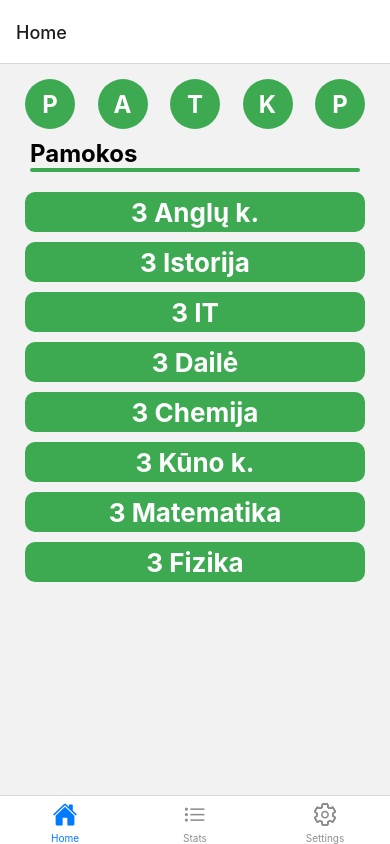
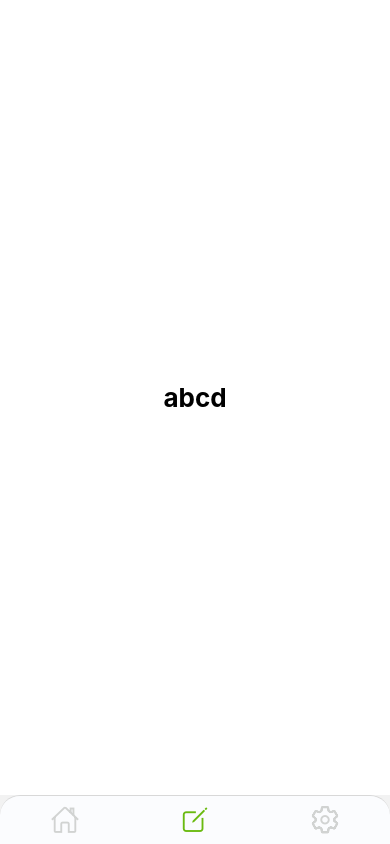
Before and after one commit to fanta-jpg/programele, a React Native app: screen /Todo in a window 390 px wide. Built offline with nearby package versions, Linux system fonts and the light colour scheme.

Commit message:
navigation correction, started  details page

```diff
--- a/App.js
+++ b/App.js
@@ -1,13 +1,70 @@
-// import { StatusBar } from 'expo-status-bar';
-// import { StyleSheet, Text, View } from 'react-native';
+import * as React from 'react';
+import {StyleSheet} from 'react-native';
 
-import * as React from 'react';
-import MainContainer from './navigation/MainContainer';
 
-function App(){
+import { NavigationContainer } from '@react-navigation/native';
+import { createStackNavigator } from '@react-navigation/stack';
+import { createBottomTabNavigator } from '@react-navigation/bottom-tabs';
+
+import Ionicons from 'react-native-vector-icons/Ionicons';
+
+import Home from './screens/Home';
+import Todo from './screens/Todo';
+import Settings from './screens/Settings';
+import Details from './screens/Details';
+
+import colors from './assets/colors';
+
+const Stack = createStackNavigator();
+const Tab = createBottomTabNavigator();
+
+const TabNavigator = () => {
   return(
-    <MainContainer/>
+    <Tab.Navigator
+      screenOptions={{
+          tabBarShowLabel: false,
+          tabBarHeaderShown: false,
+          tabBarActiveTintColor: colors.green,
+          tabBarInactiveTintColor: colors.gray,
+          tabBarStyle: [
+            {
+              backgroundColor: colors.white,
+              borderTopLeftRadius: 20,
+              borderTopRightRadius: 20,
+            },
+            null
+          ]
+        }}
+    >
+      <Tab.Screen name="Home" component={Home} options={{
+        headerShown: false,
+        tabBarIcon: ({color}) => <Ionicons name="home-outline" size={30} color={color} />
+      }}/>
+
+      <Tab.Screen name="Todo" component={Todo} options={{
+        headerShown: false,
+        tabBarIcon: ({color}) => <Ionicons name="create-outline" size={30} color={color} />
+      }}/>
+
+      <Tab.Screen name="Settings" component={Settings} options={{
+        headerShown: false,
+        tabBarIcon: ({color}) => <Ionicons name="settings-outline" size={30} color={color} />
+      }}/>
+
+    </Tab.Navigator>
   );
-}
+};
+
+
+const App = () => {
+  return(
+    <NavigationContainer>
+      <Stack.Navigator>
+        <Stack.Screen name="TabNavigator" component={TabNavigator} options={{headerShown: false}}/>
+        <Stack.Screen name="Details" component={Details} options={{headerShown: false}}/>
+      </Stack.Navigator>
+    </NavigationContainer>
+  );
+};
 
 export default App;
--- /dev/null
+++ b/assets/colors.js
@@ -0,0 +1,8 @@
+const colors = {
+    white: '#FBFCFE',
+    black: '#0C0D0E',
+    gray: '#D1D3D2',
+    green: '#6ABA10'
+};
+
+export default colors;
--- a/navigation/MainContainer.js
+++ /dev/null
@@ -1,71 +0,0 @@
-import * as React from 'react';
-
-
-import { StyleSheetView, Text } from 'react-native';
-
-
-
-import { NavigationContainer } from '@react-navigation/native';
-import { createBottomTabNavigator } from '@react-navigation/bottom-tabs';
-import Ionicons from 'react-native-vector-icons/Ionicons'
-
-//puslapiai
-import HomePage from './pages/HomePage'
-import SettingsPage from './pages/SettingsPage'
-import StatsPage from './pages/StatsPage'
-
-//puslapiu pavadinimai
-const homeName = 'Home';
-const settingsName = 'Settings';
-const statsName = 'Stats';
-
-//sukuriame apatini nav bar
-const Tab = createBottomTabNavigator();
-
-export default function MainContainer(){
-    return(
-        <NavigationContainer>
-            <Tab.Navigator initialRouteName = {homeName}
-            screenOptions={({route}) => ({
-                tabBarIcon: ({focused, color, size}) => {
-                    let routeName = route.name;
-                    let iconName;
-
-                    if(routeName === homeName){
-                        iconName = focused ? 'home' : 'home-outline'
-                    }
-
-                    else if(routeName === statsName){
-                        iconName = focused ? 'list' : 'list-outline'
-                    }
-
-                    else if(routeName === settingsName){
-                        iconName = focused ? 'settings' : 'settings-outline'
-                    }
-
-                    return <Ionicons name={iconName} size={size} color={color}/>
-                },
-                /* screenOptions={{headerShown:false}}*/
-
-            })}>
-
-
-
-
-             {/* tabBarOptions={{
-                 activeTintColor: '#00FFCF',
-                 inactiveTintColor: '#29ECAD',
-                 labelStyle: { paddingBottom: 10, fontSize: 10 },
-                 style: { padding: 10, height: 70}
-             }} */}
-
-
-            <Tab.Screen name={homeName} component={HomePage}/>
-            <Tab.Screen name={statsName} component={StatsPage}/>
-            <Tab.Screen name={settingsName} component={SettingsPage}/>
-
-            </Tab.Navigator>
-
-        </NavigationContainer>
-    );
-}
--- a/navigation/pages/SettingsPage.js
+++ /dev/null
@@ -1,24 +0,0 @@
-import * as React from 'react';
-import {View, Text} from 'react-native';
-
-export default function SettingsPage({navigation}){
-    return (
-        <View style={{flex: 1, backgroundColor: '#fff', alignItems: 'center', justifyContent: 'center',}}>
-          <Text style={{fontSize: 26, fontWeight: 'bold',}}>this is the settings page</Text>
-        </View>
-      );
-}
-
-// const styles = StyleSheet.create({
-//     screenContainer: {
-//       flex: 1,
-//       backgroundColor: '#fff',
-//       alignItems: 'center',
-//       justifyContent: 'center',
-//     },
-
-//     tempText: {
-//         fontSize: 26,
-//         fontWeight: 'bold',
-//     },
-//   });
--- a/navigation/pages/StatsPage.js
+++ /dev/null
@@ -1,24 +0,0 @@
-import * as React from 'react';
-import {View, Text} from 'react-native';
-
-export default function StatsPage({navigation}){
-    return (
-        <View style={{flex: 1, backgroundColor: '#fff', alignItems: 'center', justifyContent: 'center',}}>
-          <Text style={{fontSize: 26, fontWeight: 'bold',}}>cia statistikos puslapis</Text>
-        </View>
-      );
-}
-
-// const styles = StyleSheet.create({
-//     screenContainer: {
-//       flex: 1,
-//       backgroundColor: '#fff',
-//       alignItems: 'center',
-//       justifyContent: 'center',
-//     },
-
-//     tempText: {
-//         fontSize: 26,
-//         fontWeight: 'bold',
-//     },
-//   });
--- /dev/null
+++ b/screens/Details.js
@@ -0,0 +1,50 @@
+import * as React from 'react';
+import {StyleSheet, Text, View, ImageBackground, Dimensions, TouchableOpacity } from 'react-native';
+import colors from '../assets/colors';
+import Ionicons from 'react-native-vector-icons/Ionicons';
+import { NavigationContainer } from '@react-navigation/native';
+
+const image = require('../assets/temp_background.png');
+const height = Dimensions.get('window').height;
+
+const Details = ({navigation}) => {
+    return(
+        <View style={styles.container}>
+            <ImageBackground source = {image} style={styles.background}>
+                <TouchableOpacity style={styles.backButton} onPress={() => navigation.goBack()}>
+                    <Ionicons name="arrow-back" size={30} color={colors.white}/>
+                </TouchableOpacity>
+            </ImageBackground>
+            <View style={styles.details}>
+
+            </View>
+        </View>
+
+    );
+};
+
+const styles = StyleSheet.create({
+    container: {
+        flex: 1,
+    },
+
+    background:{
+        height: height * 0.3,
+    },
+
+    details:{
+        flex: 1,
+        marginTop: -20,
+        borderRadius: 25,
+        backgroundColor: colors.white,
+
+    },
+
+    backButton:{
+        marginLeft: '1%',
+        marginTop: '8%',
+
+    },
+});
+
+export default Details;
--- a/navigation/pages/HomePage.js
+++ b/screens/Home.js
@@ -1,18 +1,17 @@
+import { NavigationContainer } from '@react-navigation/native';
 import * as React from 'react';
 import {SafeAreaView, StyleSheet, Text, View} from 'react-native';
-import { ImageBackground } from 'react-native-web';
-import { backgroundColor } from 'react-native/Libraries/Components/View/ReactNativeStyleAttributes';
-import CustomDayButton from '../../components/CustomDayButton';
-import CustomLessonButton from '../../components/CustomLessonButton';
+import CustomDayButton from '../components/CustomDayButton';
+import CustomLessonButton from '../components/CustomLessonButton';
 
-export default function HomePage({navigation}){
+const Home = ({navigation}) => {
     return (
         <View style={styles.container}>
           {/*antraste*/}
           <SafeAreaView>
             <View style={styles.headerWrapper}>
 
-              <CustomDayButton onPress={() => { alert('Pirmadienis!');}} text="P" color="#3DAA52"/>
+              <CustomDayButton onPress={() => navigation.navigate("Details")} text="P" color="#3DAA52"/>
               <CustomDayButton onPress={() => { alert('Antradienis!');}} text="A" color="#3DAA52"/>
               <CustomDayButton onPress={() => { alert('Trečiadienis!');}} text="T" color="#3DAA52"/>
               <CustomDayButton onPress={() => { alert('Ketvirtadienis!');}} text="K" color="#3DAA52"/>
@@ -29,7 +28,7 @@ export default function HomePage({navigation}){
 
           {/*pamoku buttonai*/}
           <View style={styles.pamokosButtons}>
-            <CustomLessonButton text="3 Anglų k." color="#3DAA52"/>
+            <CustomLessonButton onPress={() => navigation.navigate("Details")} text="3 Anglų k." color="#3DAA52"/>
             <CustomLessonButton text="3 Istorija" color="#3DAA52"/>
             <CustomLessonButton text="3 IT" color="#3DAA52"/>
             <CustomLessonButton text="3 Dailė" color="#3DAA52"/>
@@ -41,7 +40,9 @@ export default function HomePage({navigation}){
 
         </View>
       );
-}
+};
+
+export default Home;
 
  const styles = StyleSheet.create({
 
@@ -54,7 +55,7 @@ export default function HomePage({navigation}){
      justifyContent: 'space-between',
      alignItems: 'center',
      paddingHorizontal: 25,
-     marginTop: 15,
+     marginTop: '10%',
      /*backgroundColor: "#2EDAD3",*/
    },
 
--- /dev/null
+++ b/screens/Settings.js
@@ -0,0 +1,12 @@
+import * as React from 'react';
+import {StyleSheet, View, Text} from 'react-native';
+
+const Settings = () => {
+    return (
+        <View style={{flex: 1, backgroundColor: '#fff', alignItems: 'center', justifyContent: 'center',}}>
+          <Text style={{fontSize: 26, fontWeight: 'bold',}}>ojkl</Text>
+        </View>
+      );
+};
+
+export default Settings;
--- /dev/null
+++ b/screens/Todo.js
@@ -0,0 +1,12 @@
+import * as React from 'react';
+import {StyleSheet, View, Text} from 'react-native';
+
+const Todo = () => {
+    return (
+        <View style={{flex: 1, backgroundColor: '#fff', alignItems: 'center', justifyContent: 'center',}}>
+          <Text style={{fontSize: 26, fontWeight: 'bold',}}>abcd</Text>
+        </View>
+      );
+};
+
+export default Todo;
```
Also changed, not shown: assets/temp_background.png (added), 1 other file (tests, documents, lock files or other folders).
